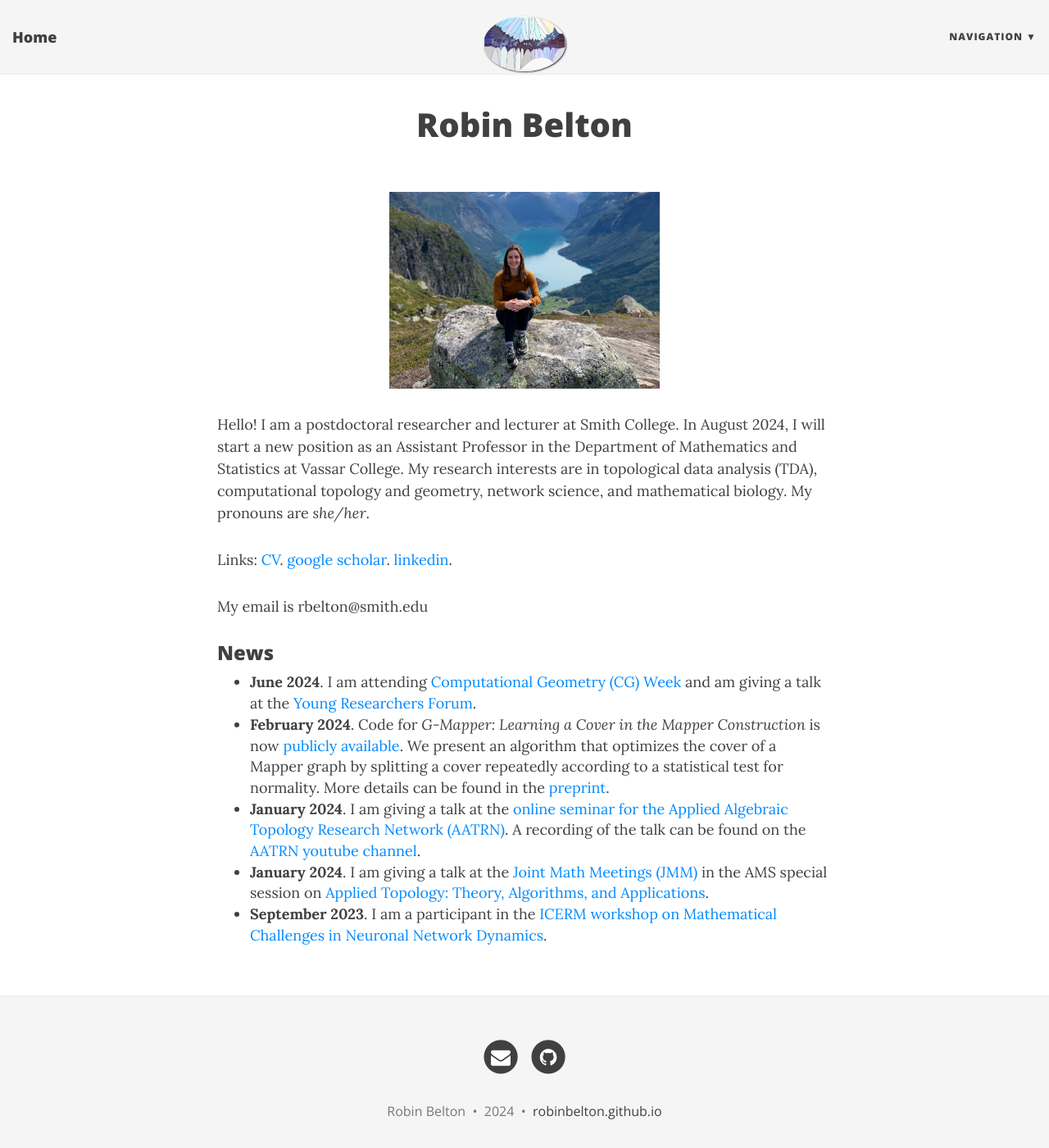
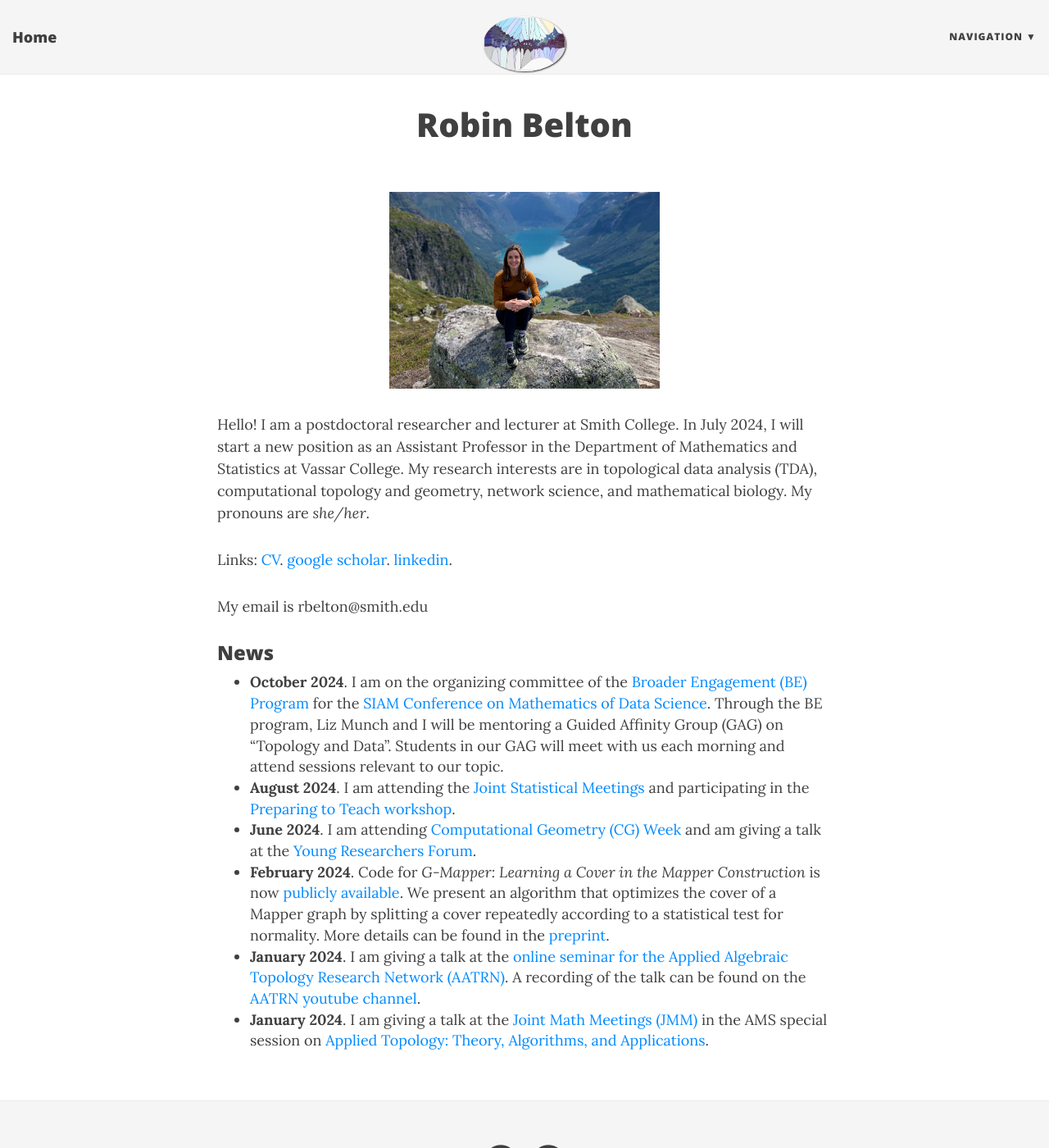
Before and after one commit to robinbelton/robinbelton.github.io, a Jekyll site: the page built from index.html, in a window 1280 px wide and 1400 px high. Shown: the whole window at 82% size. Built offline with Jekyll 4.4.1, drawn with Linux system fonts in a browser that asks for light colours; nearby versions of some CDN libraries; the list of posts is cut into pages by our own code.

Commit message:
Update website

```diff
--- a/index.html
+++ b/index.html
@@ -8,7 +8,7 @@ use-site-title: true
 <p style="text-align:center;"><img src="robin-norway.JPG" width = "330" height = "240">
 
 <p>
-Hello! I am a postdoctoral researcher and lecturer at Smith College. In August 2024, I will start a new position as an Assistant Professor in the Department of Mathematics and Statistics at Vassar College. My research interests are in topological data analysis (TDA), computational topology and geometry, network science, and mathematical biology. My pronouns are <em>she/her</em>.
+Hello! I am a postdoctoral researcher and lecturer at Smith College. In July 2024, I will start a new position as an Assistant Professor in the Department of Mathematics and Statistics at Vassar College. My research interests are in topological data analysis (TDA), computational topology and geometry, network science, and mathematical biology. My pronouns are <em>she/her</em>.
 </p>
 
 <p> Links: <a href="http://robinbelton.github.io//BeltonCVwebsite.pdf">CV</a>.  <a href="https://scholar.google.com/citations?user=v_c8ueIAAAAJ&hl=en&oi=ao">google scholar</a>.
@@ -19,9 +19,10 @@ Hello! I am a postdoctoral researcher and lecturer at Smith College. In August 2
 
 <h3>News</h3>
 <ul>
+    <li><b>October 2024</b>. I am on the organizing committee of the <a href = "https://shinstitute.org/the-broader-engagement-be-program/"> Broader Engagement (BE) Program</a> for the <a href= "https://www.siam.org/conferences/cm/conference/mds24">SIAM Conference on Mathematics of Data Science</a>. Through the BE program, Liz Munch and I will be mentoring a Guided Affinity Group (GAG) on “Topology and Data”. Students in our GAG will meet with us each morning and attend sessions relevant to our topic.
+    <li><b>August 2024</b>. I am attending the <a href="https://ww2.amstat.org/meetings/jsm/2024/">Joint Statistical Meetings</a> and participating in the <a href="https://preparingtoteach.org/">Preparing to Teach workshop</a>.</li>
     <li><b>June 2024</b>. I am attending <a href = "https://socg24.athenarc.gr/socg.html">Computational Geometry (CG) Week</a> and am giving a talk at the <a href = "https://sites.google.com/alumni.stonybrook.edu/cgyrf24/">Young Researchers Forum</a>.
     <li><b>February 2024</b>. Code for <em>G-Mapper: Learning a Cover in the Mapper Construction</em> is now <a href = "https://github.com/MRC-Mapper/G-Mapper"> publicly available</a>. We present an algorithm that optimizes the cover of a Mapper graph by splitting a cover repeatedly according to a statistical test for normality. More details can be found in the <a href = "https://arxiv.org/abs/2309.06634">preprint</a>.
     <li><b>January 2024</b>. I am giving a talk at the <a href = "https://www.aatrn.net/seminar"> online seminar for the Applied Algebraic Topology Research Network (AATRN)</a>. A recording of the talk can be found on the <a href = "https://www.youtube.com/watch?v=dXJ1Tfvvs-M"> AATRN youtube channel</a>.
     <li><b>January 2024</b>. I am giving a talk at the <a href = "https://www.jointmathematicsmeetings.org/meetings/national/jmm2024/2300_intro"> Joint Math Meetings (JMM)</a> in the AMS special session on <a href = "https://www.jointmathematicsmeetings.org/meetings/national/jmm2024/2300_program_friday.html#2300:SS35C"> Applied Topology: Theory, Algorithms, and Applications</a>.
-    <li><b>September 2023</b>. I am a participant in the <a href = "https://icerm.brown.edu/programs/sp-f23/w1/"> ICERM workshop on Mathematical Challenges in Neuronal Network Dynamics</a>.
 </ul>
```
